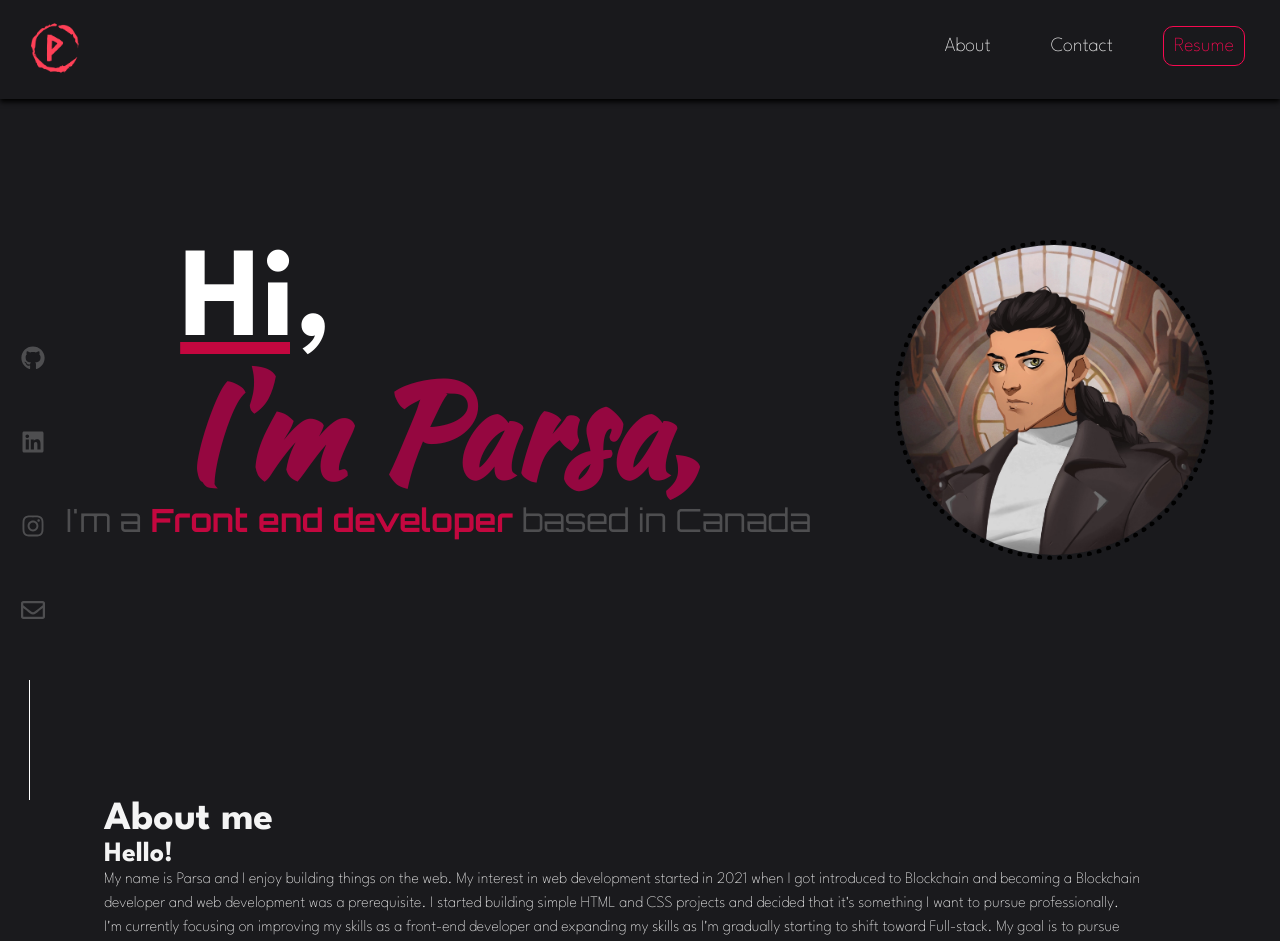
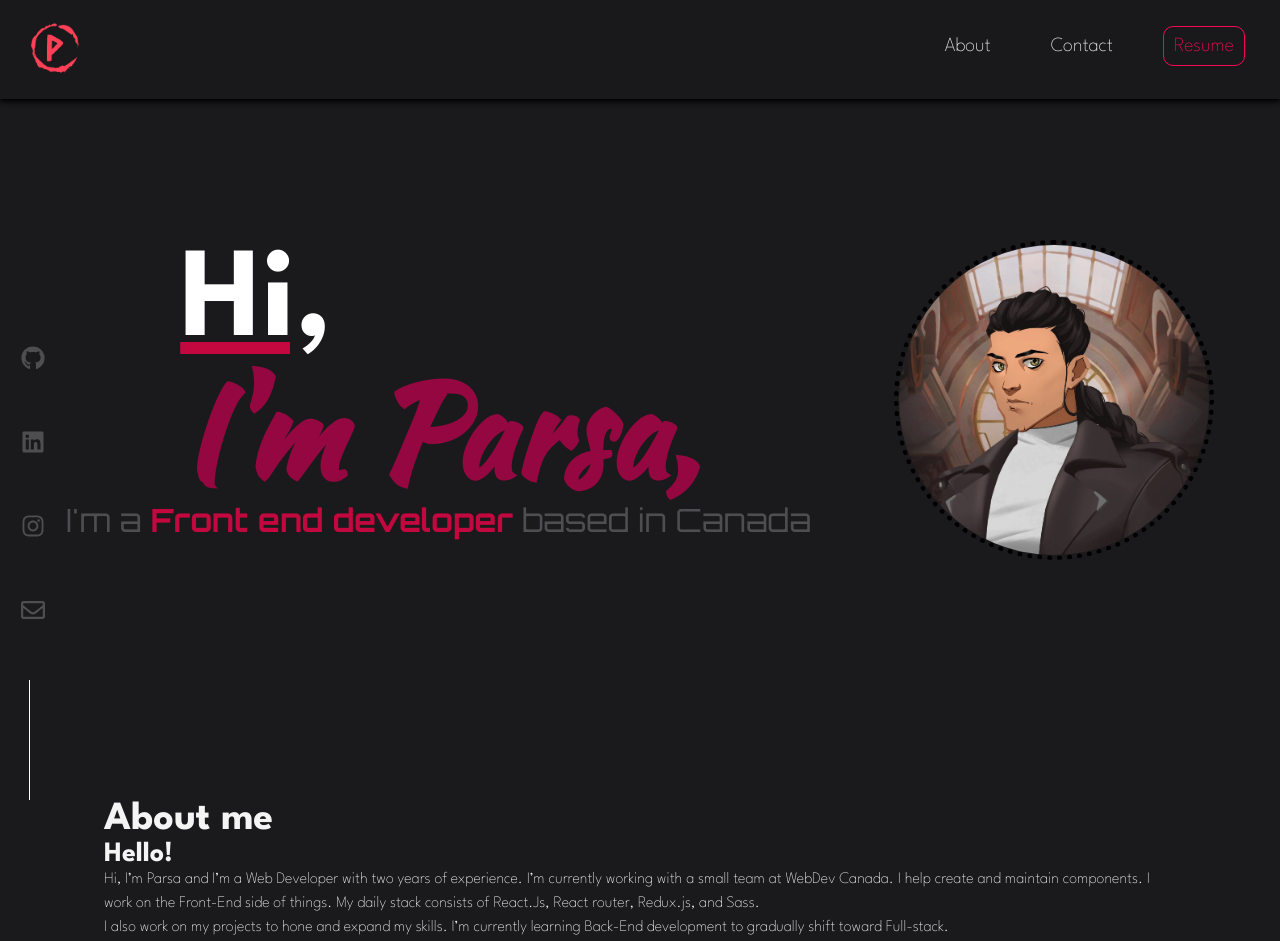
Before and after one commit to Parsa-Parishan/My-Portfolio, a React (Create React App) app: page / in a window 1280 px wide. Shown: the top 941 px of the page. Built offline with nearby package versions, Linux system fonts and the light colour scheme; a web font is replaced by a local one.

Commit message:
update about me section

```diff
--- a/src/components/About-me.js
+++ b/src/components/About-me.js
@@ -42,17 +42,9 @@ export default function About() {
             expanding my skills as I'm gradually starting to shift toward
             Full-stack. My goal is to pursue becoming a professional and join a
             company where I can showcase my skills and grow as a developer. */}
-            My name is Parsa and I enjoy building things on the web. My interest
-            in web development started in 2021 when I got introduced to
-            Blockchain and becoming a Blockchain developer and web development
-            was a prerequisite. I started building simple HTML and CSS projects
-            and decided that it's something I want to pursue professionally.
+           Hi, I’m Parsa and I’m a Web Developer with two years of experience. I’m currently working with a small team at WebDev Canada. I help create and maintain components. I work on the Front-End side of things. My daily stack consists of React.Js, React router, Redux.js, and Sass.
             <br />
-            I'm currently focusing on improving my skills as a front-end
-            developer and expanding my skills as I'm gradually starting to shift
-            toward Full-stack. My goal is to pursue becoming a professional and
-            join a company where I can showcase my skills and grow as a
-            developer.
+            I also work on my projects to hone and expand my skills. I’m currently learning Back-End development to gradually shift toward Full-stack.
           </p>
           <div className="tools">
             <ul>
```
